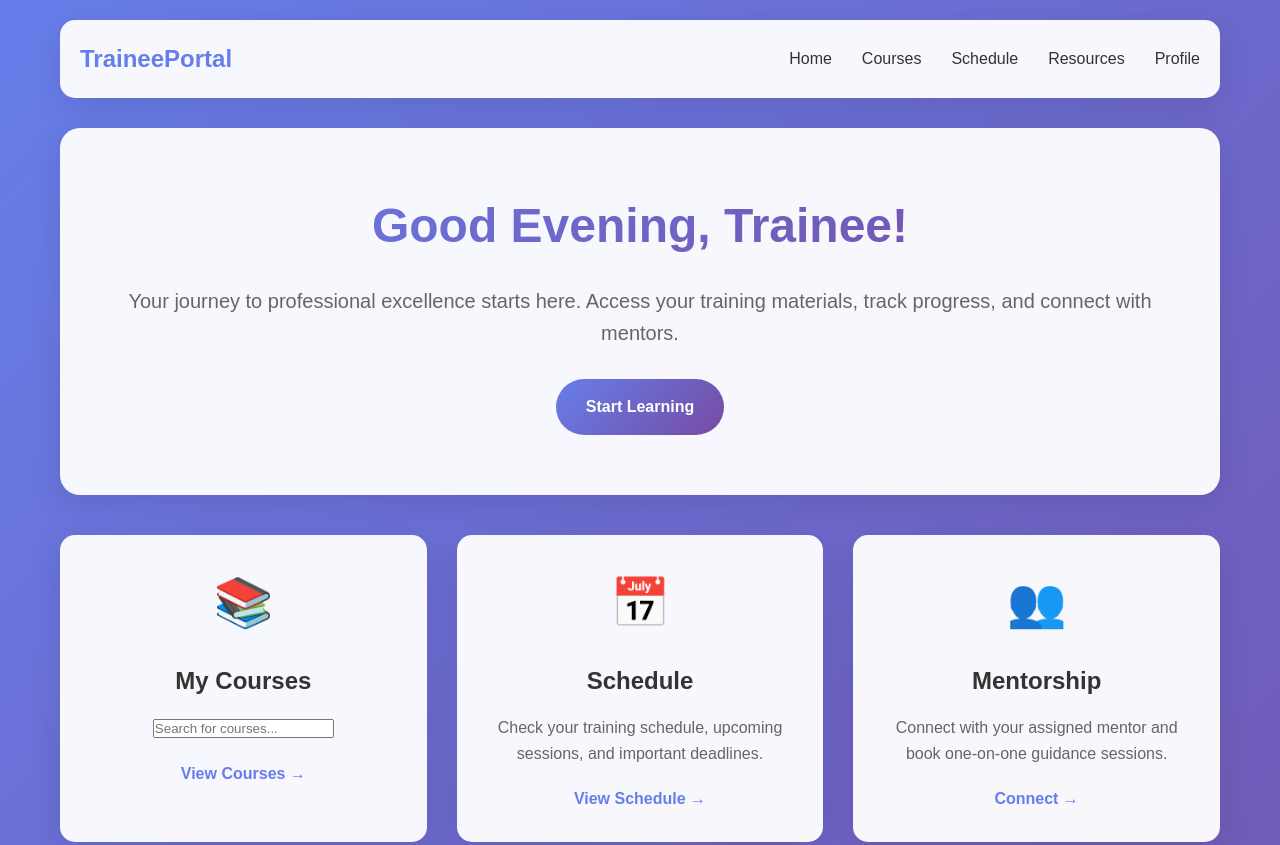
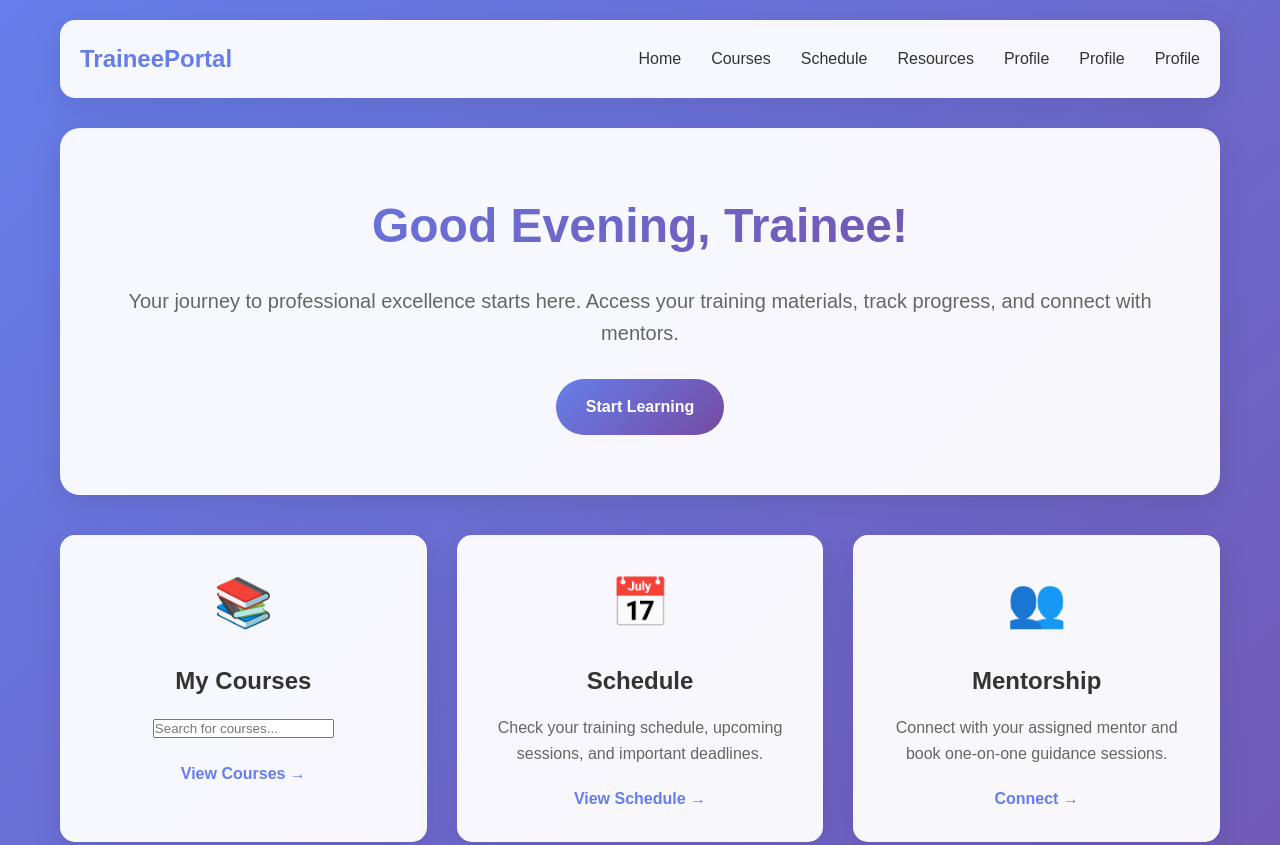
Before and after one commit to Vicidevs/cohort-1-html-training, a plain HTML site: page index.html in a window 1280 px wide. Shown: the top 845 px of the page. Drawn offline with Linux system fonts and the light colour scheme.

Commit message:
Update index.html

```diff
--- a/index.html
+++ b/index.html
@@ -240,6 +240,8 @@
               <li><a href="#schedule">Schedule</a></li>
               <li><a href="#resources">Resources</a></li>
               <li><a href="#profile">Profile</a></li>
+              <li><a href="#pfound">Profile</a></li>
+              <li><a href="#nonstop">Profile</a></li>
             </ul>
           </nav>
         </div>
@@ -334,7 +336,9 @@
           </p>
           <span class="announcement-date">Posted 1 week ago</span>
         </div>
+
       </section>
+
 
       <footer>
         <p>
```
